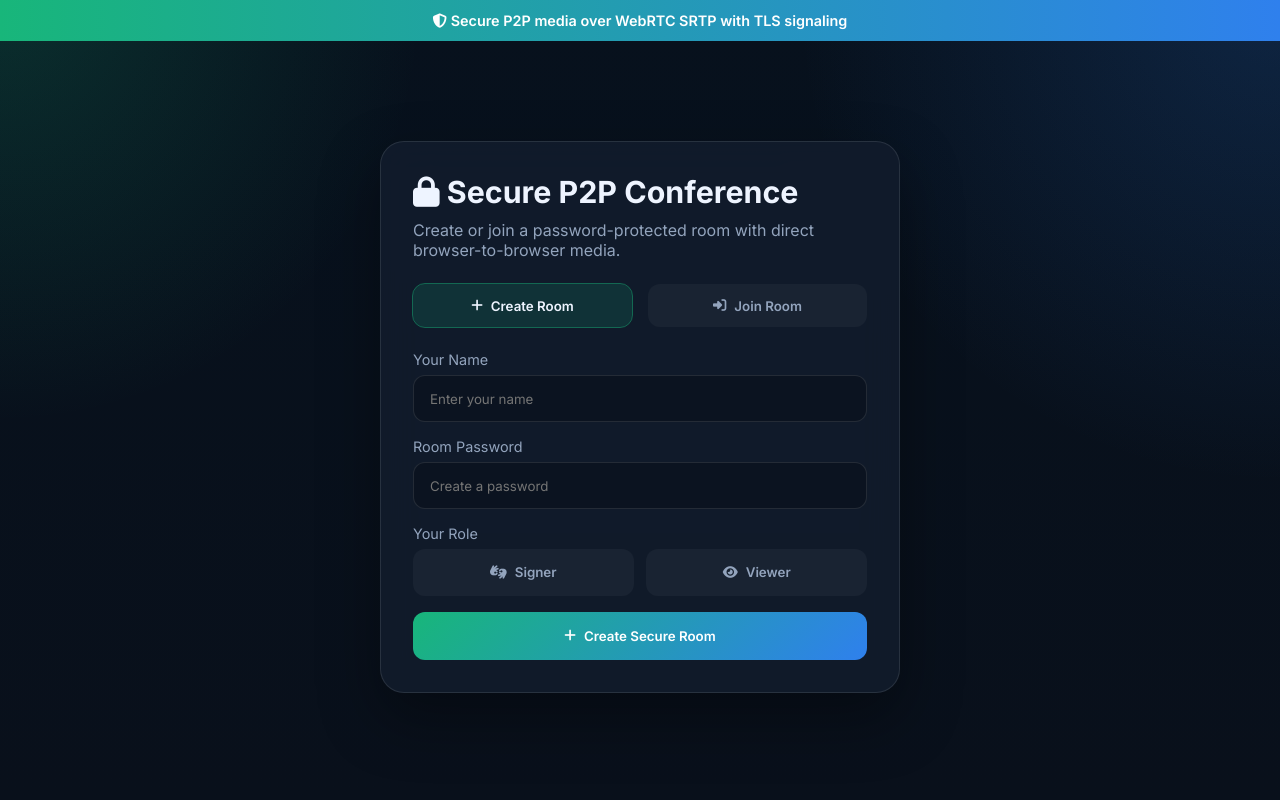
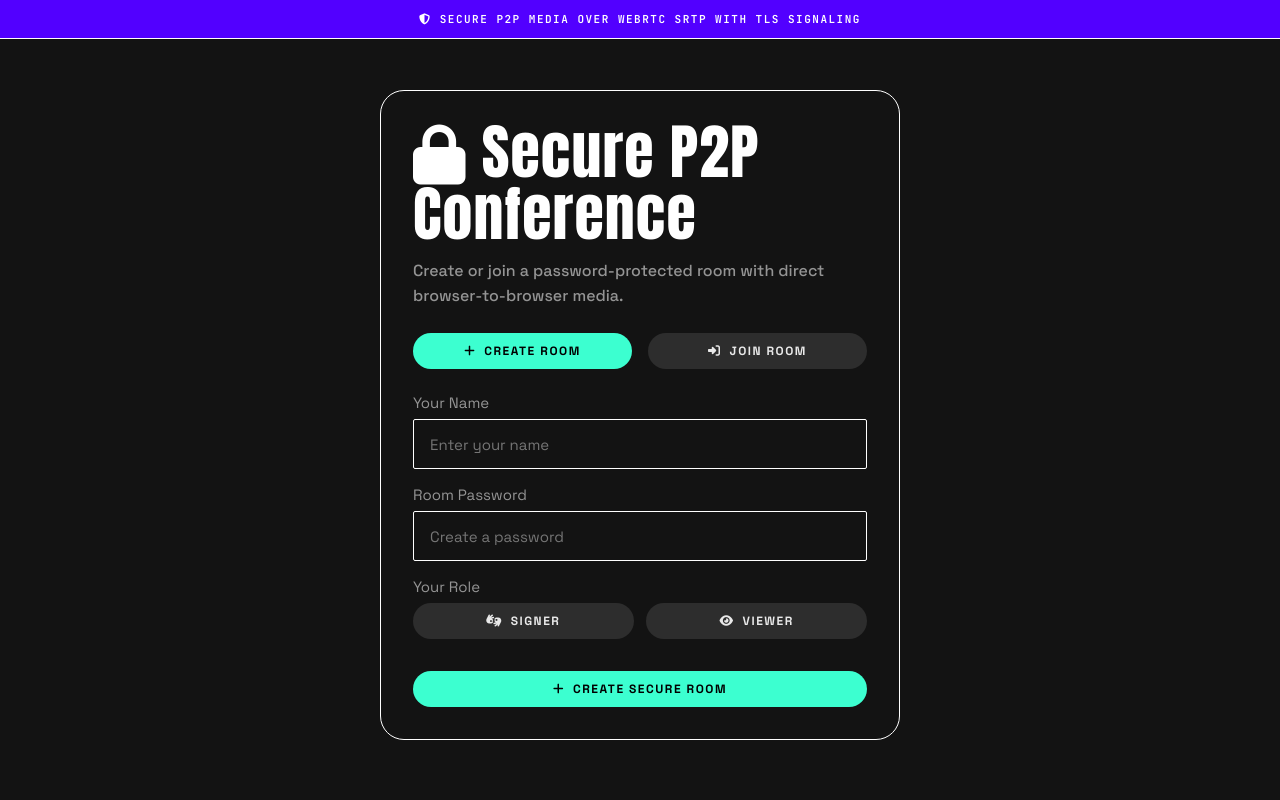
Before and after one commit to VishalBhat07/sign-ify, a Flask app: page / in a window 1280 px wide. Run offline with Flask 3, Linux system fonts and the light colour scheme; some libraries are stand-ins or nearby versions.

Commit message:
style: update global styles

```diff
--- a/Sign2Text/app_conference_secure.py
+++ b/Sign2Text/app_conference_secure.py
@@ -43,7 +43,7 @@ if __name__ == "__main__":
         socketio.run(
             app,
             host="0.0.0.0",
-            port=5000,
+            port=3000,
             ssl_context=(str(CERT_PATH), str(KEY_PATH)),
         )
     else:
@@ -51,4 +51,4 @@ if __name__ == "__main__":
         print("   Run: python scripts/generate_ssl.py")
         print("   Or starting in HTTP mode (not recommended)...")
         print("   URL: http://localhost:5000\n")
-        socketio.run(app, host="0.0.0.0", port=5000)
+        socketio.run(app, host="0.0.0.0", port=3000)
--- a/Sign2Text/requirements.txt
+++ b/Sign2Text/requirements.txt
@@ -9,3 +9,4 @@ matplotlib~=3.7.2
 scikit-learn==1.5.1
 flask_socketio
 eventlet
+cryptography
--- a/Sign2Text/static/css/conference_secure.css
+++ b/Sign2Text/static/css/conference_secure.css
@@ -1,29 +1,35 @@
+@import url('https://fonts.googleapis.com/css2?family=Anton&family=Space+Grotesk:wght@300;400;500;700&family=JetBrains+Mono:wght@500;600&display=swap');
+
 :root {
-  --bg: #09101b;
-  --surface: rgba(18, 28, 45, 0.86);
-  --surface-alt: rgba(8, 13, 24, 0.9);
-  --primary: #18b67a;
-  --secondary: #2f80ed;
-  --danger: #ef4444;
-  --text: #eef4ff;
-  --text-muted: #93a4bd;
-  --border: rgba(255, 255, 255, 0.1);
+  --bg: #131313;
+  --surface: #2d2d2d;
+  --primary: #3cffd0;
+  --primary-hover: rgba(255, 255, 255, 0.2);
+  --secondary: #2d2d2d;
+  --ultraviolet: #5200ff;
+  --danger: #5200ff; /* using ultraviolet for error/danger */
+  --text: #ffffff;
+  --text-muted: #949494;
+  --border: #ffffff;
+  --focus-cyan: #1eaedb;
+
+  --font-display: 'Anton', 'Impact', sans-serif;
+  --font-sans: 'Space Grotesk', 'Helvetica', sans-serif;
+  --font-mono: 'JetBrains Mono', 'Courier New', monospace;
 }
 
 * {
   box-sizing: border-box;
   margin: 0;
   padding: 0;
-  font-family: "Inter", sans-serif;
+  font-family: var(--font-sans);
 }
 
 body {
   min-height: 100vh;
-  background:
-    radial-gradient(circle at top left, rgba(24, 182, 122, 0.18), transparent 28%),
-    radial-gradient(circle at top right, rgba(47, 128, 237, 0.18), transparent 32%),
-    linear-gradient(180deg, #07111d 0%, #09101b 100%);
+  background: var(--bg);
   color: var(--text);
+  -webkit-font-smoothing: antialiased;
 }
 
 .hidden {
@@ -33,10 +39,14 @@ body {
 .security-banner {
   padding: 0.75rem 1rem;
   text-align: center;
-  background: linear-gradient(90deg, #18b67a, #2f80ed);
+  background: var(--ultraviolet);
   color: white;
-  font-size: 0.9rem;
+  font-family: var(--font-mono);
+  font-size: 11px;
   font-weight: 600;
+  text-transform: uppercase;
+  letter-spacing: 1.5px;
+  border-bottom: 1px solid var(--border);
 }
 
 .setup-screen,
@@ -52,22 +62,27 @@ body {
 
 .setup-card {
   width: min(100%, 520px);
-  background: var(--surface);
+  background: var(--bg);
   border: 1px solid var(--border);
   border-radius: 24px;
-  padding: 2rem;
-  backdrop-filter: blur(18px);
-  box-shadow: 0 25px 60px rgba(0, 0, 0, 0.35);
+  padding: 32px;
 }
 
 .setup-card h1 {
-  font-size: 1.9rem;
-  margin-bottom: 0.6rem;
+  font-family: var(--font-display);
+  font-size: 60px;
+  line-height: 0.95;
+  margin-bottom: 1rem;
+  font-weight: 400;
+  letter-spacing: 1.07px;
 }
 
 .setup-card p {
   color: var(--text-muted);
   margin-bottom: 1.5rem;
+  font-size: 16px;
+  font-weight: 500;
+  line-height: 1.6;
 }
 
 .tab-buttons,
@@ -80,9 +95,16 @@ body {
   display: flex;
 }
 
-.tab-buttons,
+.tab-buttons {
+  gap: 1rem;
+  margin-bottom: 1.5rem;
+}
+
 .video-section {
-  gap: 1rem;
+  flex: 1;
+  gap: 16px;
+  min-width: 0;
+  align-items: flex-start;
 }
 
 .tab-btn,
@@ -98,11 +120,15 @@ body {
 
 .tab-btn {
   flex: 1;
-  padding: 0.85rem;
-  background: rgba(255, 255, 255, 0.04);
-  color: var(--text-muted);
-  border-radius: 12px;
+  padding: 10px 24px;
+  background: var(--surface);
+  color: #e9e9e9;
+  border-radius: 24px;
+  font-family: var(--font-mono);
+  font-size: 12px;
   font-weight: 600;
+  text-transform: uppercase;
+  letter-spacing: 1.5px;
   display: inline-flex;
   align-items: center;
   justify-content: center;
@@ -111,14 +137,12 @@ body {
 
 .tab-btn.active,
 .role-option.selected {
-  background: rgba(24, 182, 122, 0.16);
-  color: var(--text);
-  outline: 1px solid rgba(24, 182, 122, 0.5);
+  background: var(--primary);
+  color: #000000;
 }
 
 .tab-content {
   display: none;
-  margin-top: 1.5rem;
 }
 
 .tab-content.active {
@@ -133,21 +157,25 @@ body {
   display: block;
   margin-bottom: 0.45rem;
   color: var(--text-muted);
-  font-size: 0.9rem;
+  font-size: 15px;
+  font-weight: 400;
+  font-family: var(--font-sans);
 }
 
 input[type="text"],
 input[type="password"] {
   width: 100%;
   padding: 0.9rem 1rem;
-  border-radius: 12px;
+  border-radius: 2px;
   border: 1px solid var(--border);
-  background: rgba(0, 0, 0, 0.22);
+  background: var(--bg);
   color: var(--text);
+  font-size: 15px;
 }
 
 input:focus {
-  outline: 1px solid rgba(47, 128, 237, 0.5);
+  outline: none;
+  border-color: var(--primary);
 }
 
 .role-selector {
@@ -156,11 +184,15 @@ input:focus {
 
 .role-option {
   flex: 1;
-  padding: 0.95rem;
-  border-radius: 12px;
-  background: rgba(255, 255, 255, 0.04);
-  color: var(--text-muted);
+  padding: 10px 24px;
+  border-radius: 24px;
+  background: var(--surface);
+  color: #e9e9e9;
+  font-family: var(--font-mono);
+  font-size: 12px;
   font-weight: 600;
+  text-transform: uppercase;
+  letter-spacing: 1.5px;
   display: inline-flex;
   align-items: center;
   justify-content: center;
@@ -172,46 +204,68 @@ input:focus {
 .btn-voice,
 .copy-btn,
 .btn-leave {
-  border-radius: 12px;
-  color: white;
+  font-family: var(--font-mono);
+  font-size: 12px;
   font-weight: 600;
+  text-transform: uppercase;
+  letter-spacing: 1.5px;
+  border-radius: 24px;
+  color: #000000;
 }
 
 .btn {
   width: 100%;
-  padding: 1rem;
-  background: linear-gradient(135deg, var(--primary), var(--secondary));
+  padding: 10px 24px;
+  background: var(--primary);
   display: inline-flex;
   align-items: center;
   justify-content: center;
   gap: 0.5rem;
+  transition: background 180ms ease, box-shadow 180ms ease;
+  margin-top: 1rem;
+}
+
+.btn:hover {
+  background: var(--primary-hover);
+  color: #000000;
+  box-shadow: 0 0 0 1px #c2c2c2;
 }
 
 .room-created {
-  margin-top: 1rem;
+  margin-top: 1.5rem;
+  padding: 24px;
+  background: var(--ultraviolet);
+  border-radius: 24px;
 }
 
 .room-id-display {
-  padding: 1rem;
-  border-radius: 16px;
-  background: rgba(0, 0, 0, 0.24);
   text-align: center;
 }
 
 .room-id-display p {
+  color: #ffffff;
+  font-family: var(--font-mono);
+  font-size: 11px;
+  text-transform: uppercase;
+  letter-spacing: 1.8px;
   margin-bottom: 0.5rem;
 }
 
 .room-id-display code {
-  font-size: 1rem;
+  display: block;
+  font-size: 32px;
+  font-weight: 400;
   word-break: break-all;
-  color: #6ee7b7;
+  color: #ffffff;
+  margin-bottom: 1rem;
 }
 
 .copy-btn {
-  margin-top: 0.75rem;
-  padding: 0.65rem 1rem;
-  background: var(--secondary);
+  padding: 10px 24px;
+  background: transparent;
+  color: #ffffff;
+  border: 1px solid #ffffff;
+  border-radius: 30px;
   display: inline-flex;
   align-items: center;
   justify-content: center;
--- a/Sign2Text/templates/conference_secure.html
+++ b/Sign2Text/templates/conference_secure.html
@@ -5,7 +5,7 @@
     <meta name="viewport" content="width=device-width, initial-scale=1.0" />
     <title>Echo-Sign 2.0 - Secure P2P Conference</title>
     <link
-      href="https://fonts.googleapis.com/css2?family=Inter:wght@300;400;500;600;700&display=swap"
+      href="https://fonts.googleapis.com/css2?family=Anton&family=Space+Grotesk:wght@300;400;500;700&family=JetBrains+Mono:wght@500;600&display=swap"
       rel="stylesheet"
     />
     <link
```
Also changed, not shown: other parts of Sign2Text/static/css/conference_secure.css (+119 -64 lines).
